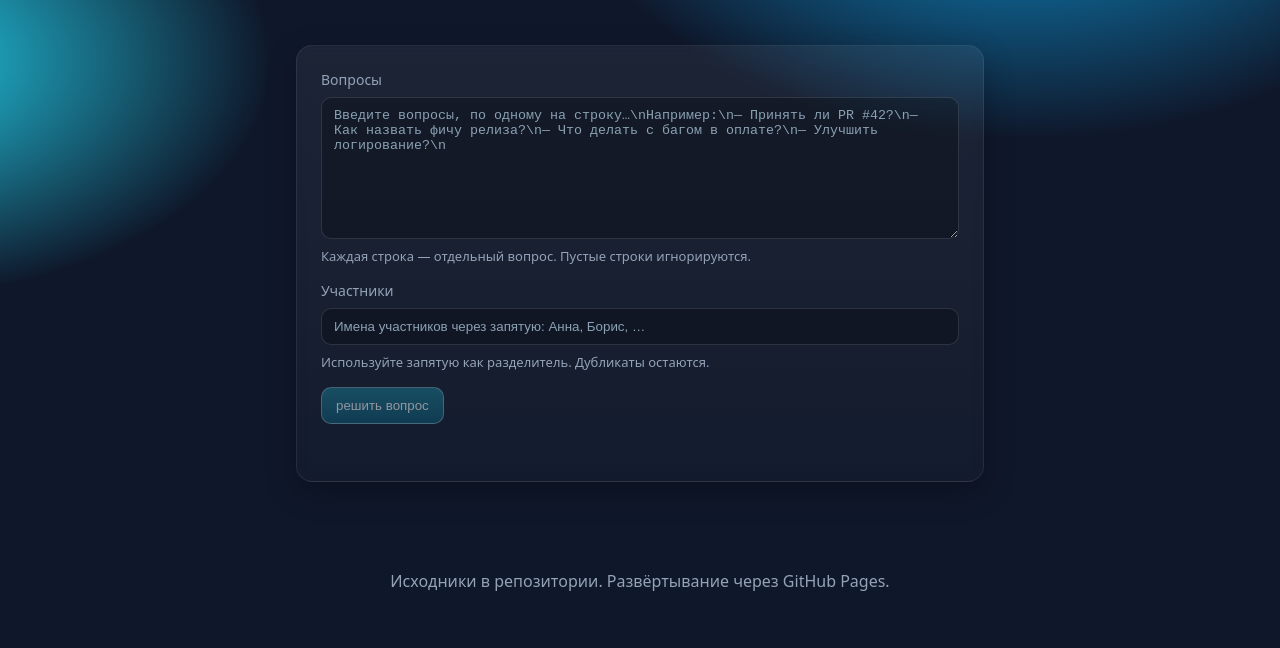
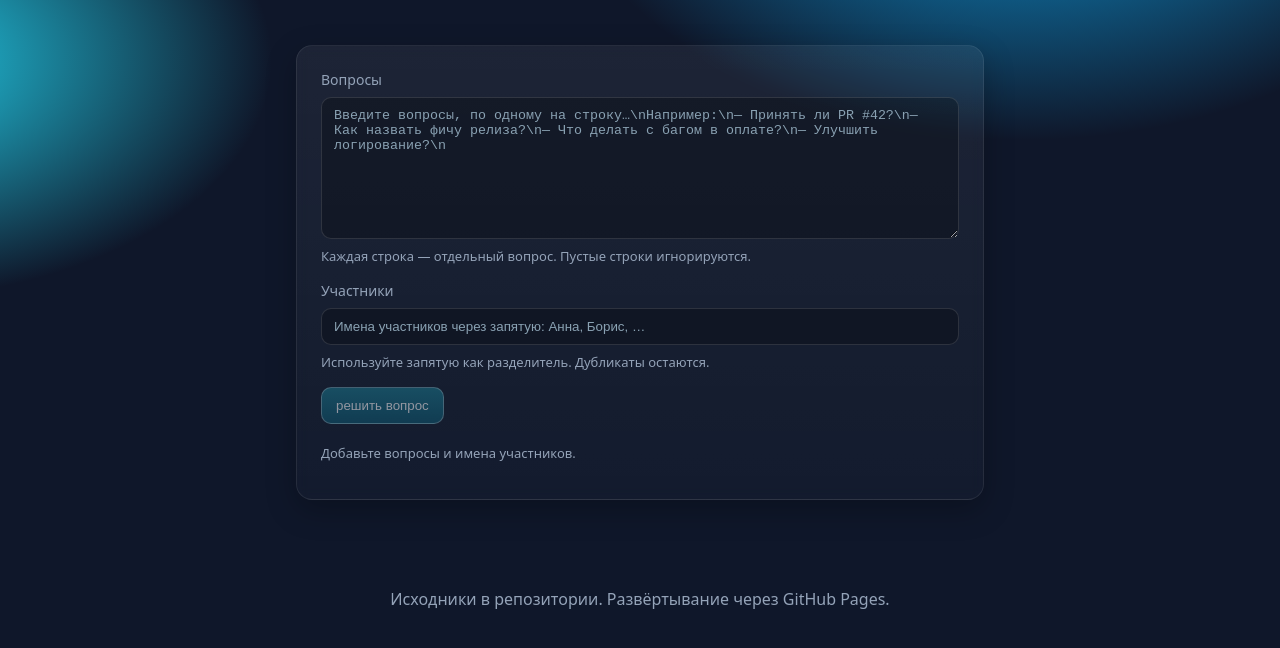
Before and after one commit to ElvenGarden/pashodin, a plain HTML site: page index.html in a window 1280 px wide. Shown: the part 100-748 px from the top of the page. Drawn offline with Linux system fonts and the light colour scheme.

Commit message:
фвыа

```diff
--- a/index.html
+++ b/index.html
@@ -69,7 +69,7 @@
         </p>
     </footer>
 
-    <script src="script.js" type="module"></script>
+    <script src="script.js"></script>
 </body>
 
 </html>
--- a/script.js
+++ b/script.js
@@ -45,10 +45,21 @@ function pickRandom(array) {
     return array[idx];
 }
 
+function computeValidationMessage() {
+    const questionsCount = parseQuestions(questionsInput.value).length;
+    const peopleCount = parsePeople(peopleInput.value).length;
+    if (questionsCount === 0 && peopleCount === 0) return 'Добавьте вопросы и имена участников.';
+    if (questionsCount === 0) return 'Добавьте хотя бы один вопрос.';
+    if (peopleCount === 0) return 'Добавьте хотя бы одно имя.';
+    return '';
+}
+
 function updateDecideButtonState() {
     const hasQuestions = parseQuestions(questionsInput.value).length > 0;
     const hasPeople = parsePeople(peopleInput.value).length > 0;
-    decideButton.disabled = !(hasQuestions && hasPeople);
+    const enabled = hasQuestions && hasPeople;
+    decideButton.disabled = !enabled;
+    formStatus.textContent = enabled ? '' : computeValidationMessage();
 }
 
 function saveToStorage() {
```
Also changed, not shown: 1 other file.
